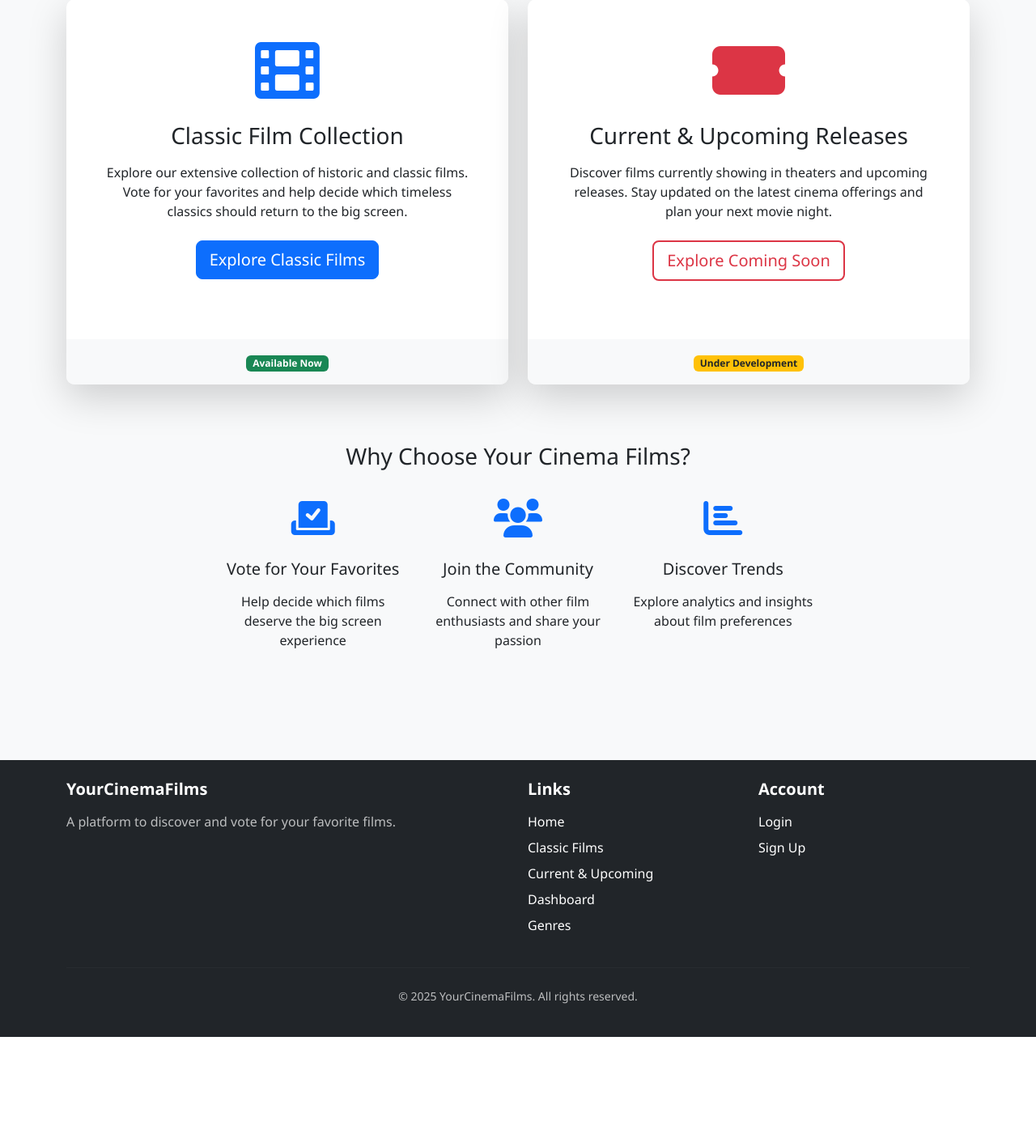
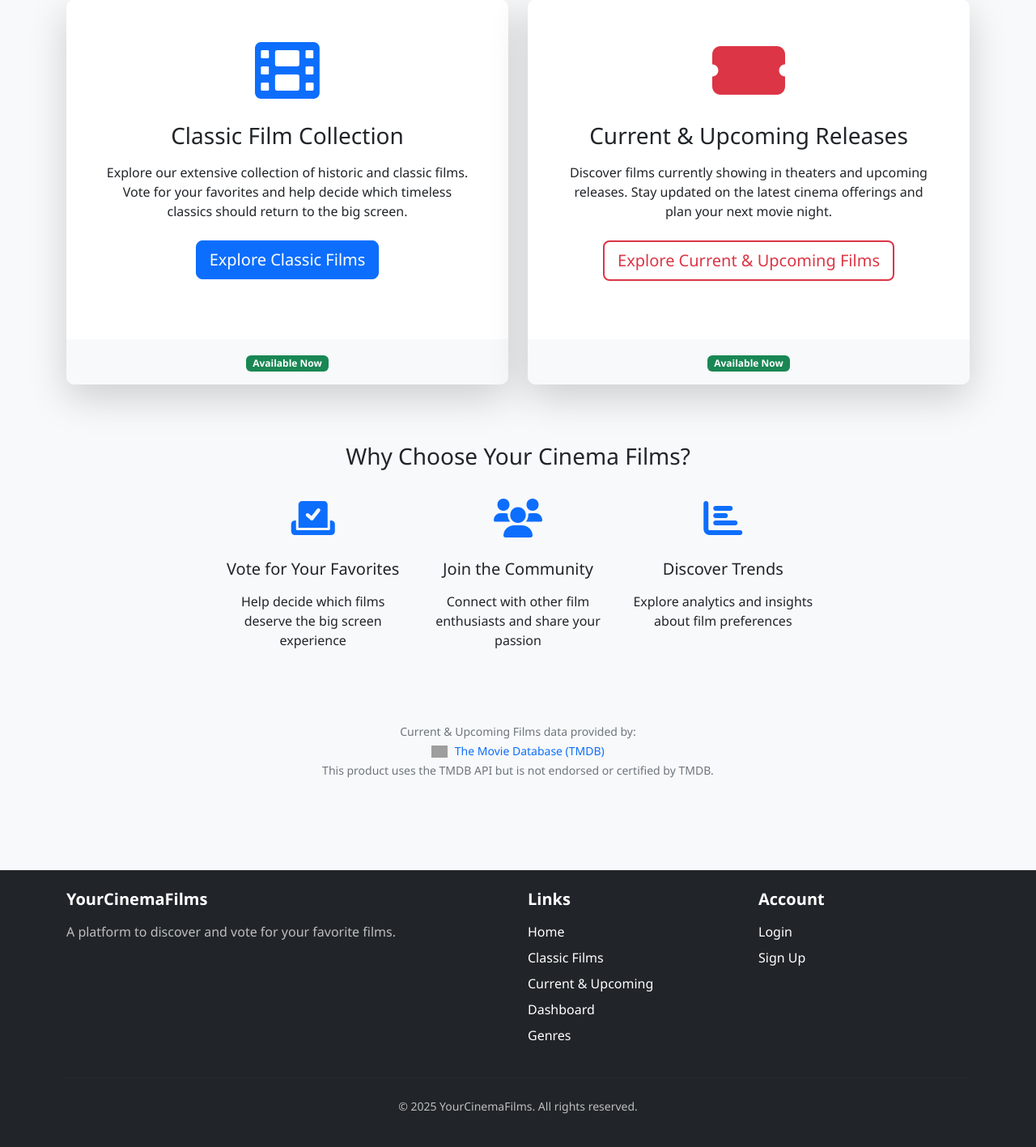
Before and after one commit to betterlucky/YourCinemaFilms, a Django app: page / in a window 1280 px wide. Shown: the part 696-2113 px from the top of the page at 81% size. Before the commit the page ends 1977 px from the top, so only its background shows below. Run offline with Django 5.2, Linux system fonts and the light colour scheme; parts of the project's set-up code (start-up, migrations or seed data) failed here and were passed over; some libraries are stand-ins or nearby versions; grey boxes are pictures that could not be loaded.

Commit message:
Update landing page to show Current & Upcoming Releases as live and add TMDB attribution

```diff
--- a/templates/films_app/landing.html
+++ b/templates/films_app/landing.html
@@ -60,11 +60,11 @@
                         movie night.
                     </p>
                     <a href="{% url 'films_app:cinema' %}" class="btn btn-outline-danger btn-lg">
-                        Explore Coming Soon
+                        Explore Current & Upcoming Films
                     </a>
                 </div>
                 <div class="card-footer bg-light text-center py-3">
-                    <span class="badge bg-warning text-dark">Under Development</span>
+                    <span class="badge bg-success">Available Now</span>
                 </div>
             </div>
         </div>
@@ -98,6 +98,26 @@
             </div>
         </div>
     </div>
+
+    <div class="row mt-5">
+        <div class="col-12 text-center">
+            <div class="tmdb-attribution">
+                <p class="text-muted">
+                    <small>
+                        Current & Upcoming Films data provided by:
+                        <br>
+                        <a href="https://www.themoviedb.org/" target="_blank" rel="noopener noreferrer">
+                            <img src="https://www.themoviedb.org/assets/2/v4/logos/v2/blue_short-8e7b30f73a4020692ccca9c88bafe5dcb6f8a62a4c6bc55cd9ba82bb2cd95f6c.svg"
+                                 alt="TMDB Logo" style="height: 15px; margin-right: 5px;">
+                            The Movie Database (TMDB)
+                        </a>
+                        <br>
+                        This product uses the TMDB API but is not endorsed or certified by TMDB.
+                    </small>
+                </p>
+            </div>
+        </div>
+    </div>
 </div>
 {% endblock %}
 
```
Also changed, not shown: templates/films_app/cinema.html (+18 -0 lines).
